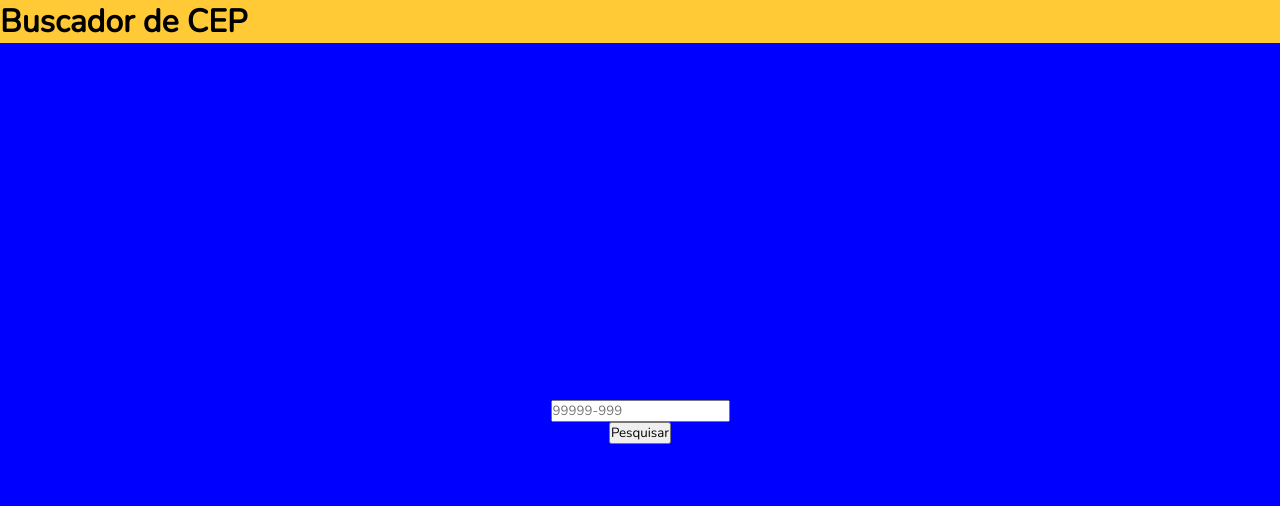
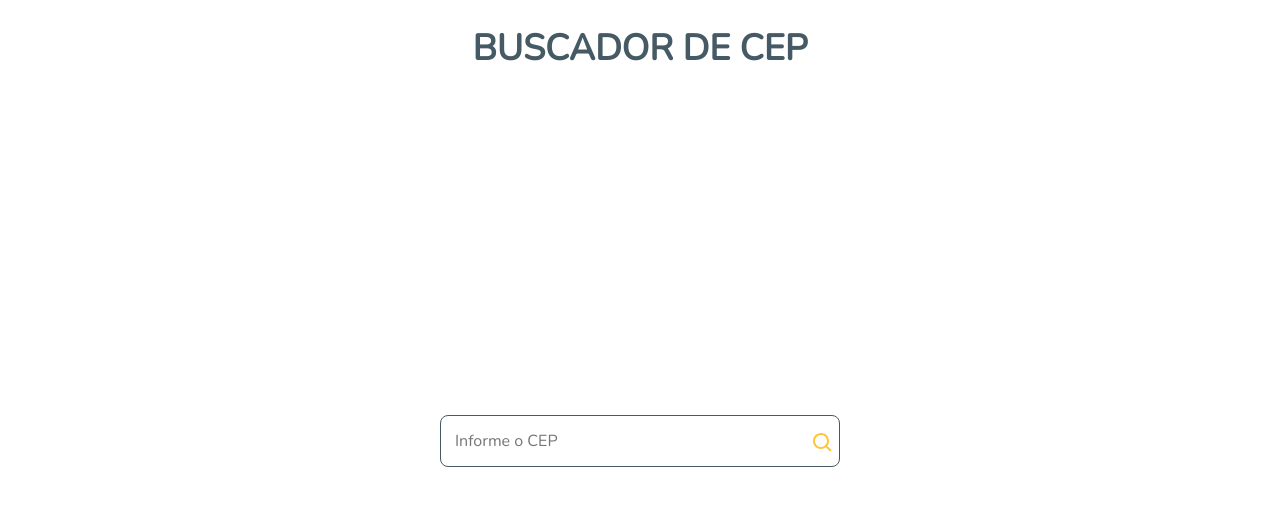
Before and after one commit to pedroviana71/frontEndEurekaTeste, a React (Create React App) app: page / in a window 1280 px wide. Shown: the top 506 px of the page. Built offline with nearby package versions, Linux system fonts and the light colour scheme.

Commit message:
added copy, fixed css, created address component

```diff
--- a/package.json
+++ b/package.json
@@ -7,8 +7,10 @@
     "@testing-library/react": "^13.4.0",
     "@testing-library/user-event": "^13.5.0",
     "axios": "^1.1.0",
+    "clsx": "^1.2.1",
     "react": "^18.2.0",
     "react-dom": "^18.2.0",
+    "react-icons": "^4.4.0",
     "react-scripts": "5.0.1",
     "web-vitals": "^2.1.4"
   },
--- a/src/actions/api.js
+++ b/src/actions/api.js
@@ -1,5 +1,5 @@
 import axios from "axios";
 
 export const api = axios.create({
-  baseURL: "http://localhost:3001/",
+  baseURL: "http://localhost:3001/api/",
 });
--- a/src/actions/cep.js
+++ b/src/actions/cep.js
@@ -3,6 +3,7 @@ import { api } from "./api";
 export const getCEP = async (cep) => {
   try {
     const { data } = await api.get(cep);
+    console.log(data, "data");
     return data;
   } catch (error) {
     console.log(error);
--- /dev/null
+++ b/src/components/address/index.jsx
@@ -0,0 +1,55 @@
+import React, { useState } from "react";
+import styles from "./index.module.css";
+import { clsx } from "clsx";
+import { IoCopyOutline } from "react-icons/io5";
+
+const Address = ({ address, showInvalidAddress }) => {
+  const [hover, setHover] = useState(false);
+  const [copied, setCopied] = useState(false);
+
+  const showText = () => {
+    setCopied(true);
+    setTimeout(() => {
+      setCopied(false);
+    }, 1000);
+  };
+
+  const handleCopy = async () => {
+    await navigator.clipboard.writeText(
+      `${address.logradouro}, ${address.bairro}, ${address.localidade}, ${address.uf}`
+    );
+    showText();
+  };
+
+  return (
+    <>
+      {address.logradouro && (
+        <div className={styles.addressContainer}>
+          <div className={styles.address}>
+            <p>Bairro: {address.bairro}</p>
+            <p>Logradouro: {address.logradouro}</p>
+            <p>Localidade: {address.localidade}</p>
+            <p>UF: {address.uf}</p>
+          </div>
+          <div className={styles.buttonContainer}>
+            <button onClick={handleCopy} className={styles.button}>
+              <IoCopyOutline
+                className={clsx(hover ? styles.copyIconHover : styles.copyIcon)}
+                onMouseEnter={() => setHover(true)}
+                onMouseLeave={() => setHover(false)}
+              />
+            </button>
+            {copied && <p>Copiado!</p>}
+          </div>
+        </div>
+      )}
+      {showInvalidAddress && (
+        <div className={clsx(!showInvalidAddress && styles.addressContainer)}>
+          <p>CEP inválido</p>
+        </div>
+      )}
+    </>
+  );
+};
+
+export default Address;
--- /dev/null
+++ b/src/components/address/index.module.css
@@ -0,0 +1,39 @@
+.addressContainer{
+    display: flex;
+    align-items: center;
+    justify-content: space-around;
+    padding: 16px 8px;
+    border: 1px solid #ffc535;
+    border-radius: 8px;
+    width: 400px;
+}
+
+.buttonContainer{
+    display: flex;
+    flex-direction: column;
+    align-items: center;
+    height: 20px;
+    width: 40px;
+}
+
+.button{
+    background-color: white;
+    border: none;
+    border-radius: 8px;
+    cursor: pointer;
+}
+
+.copyIcon{
+    font-size: 24px;
+    color: #ffc535;
+}
+.copyIconHover{
+    color: #455a64;
+    font-size: 24px;
+}
+
+@media screen and (max-width: 768px) {
+    .addressContainer{
+        width: 250px;
+    }
+}
--- a/src/components/header/index.jsx
+++ b/src/components/header/index.jsx
@@ -3,7 +3,7 @@ import styles from "./index.module.css";
 const Header = () => {
   return (
     <div className={styles.headerContainer}>
-      <h1>Buscador de CEP</h1>
+      <h1 className={styles.title}>BUSCADOR DE CEP </h1>
     </div>
   );
 };
--- a/src/components/header/index.module.css
+++ b/src/components/header/index.module.css
@@ -1,3 +1,9 @@
-.headerContainer{
-    background-color: #FFCA36;
+.headerContainer {
+    padding: 24px;
+    text-align: center;
 }
+
+.title {
+    font-size: 36px;
+    color: #455A64;
+}
--- a/src/components/search/index.jsx
+++ b/src/components/search/index.jsx
@@ -2,15 +2,24 @@ import { useState } from "react";
 import { regexCEP } from "../../utils/functions/regex";
 import { getCEP } from "../../actions/cep";
 import styles from "./index.module.css";
+import { BiSearch } from "react-icons/bi";
+import Address from "../address";
 
 const Search = () => {
   const [cep, setCep] = useState("");
   const [address, setAddress] = useState({});
+  const [showInvalidAddress, setShowInvalidAdress] = useState(false);
 
   const handleSearch = async () => {
     const formattedCEP = cep.replace(/[-]/g, "");
     const data = await getCEP(formattedCEP);
-    setAddress(data);
+    if (data && !data.erro && cep) {
+      setAddress(data);
+      setShowInvalidAdress(false);
+    } else {
+      setShowInvalidAdress(true);
+      setAddress({});
+    }
   };
 
   const handleChange = (e) => {
@@ -18,16 +27,28 @@ const Search = () => {
     setCep(cepRegex);
   };
 
+  const handleKeyDown = (e) => {
+    if (e.key === "Enter") {
+      handleSearch(cep);
+    }
+  };
+
   return (
-    <div className={styles.searchContainer}>
-      <input type="text" placeholder="99999-999" onChange={handleChange} />
-      <button onClick={() => handleSearch(cep)}>Pesquisar</button>
-      {address.logradouro && (
-        <div>
-          <p>Bairro: {address.bairro}</p>
-          <p>Logradouro: {address.logradouro}</p>
-        </div>
-      )}
+    <div className={styles.container}>
+      <div className={styles.searchContainer}>
+        <input
+          onKeyDown={(e) => handleKeyDown(e)}
+          type="text"
+          placeholder="Informe o CEP"
+          onChange={handleChange}
+          className={styles.searchInput}
+          autoFocus
+        />
+        <button onClick={() => handleSearch(cep)} className={styles.button}>
+          <BiSearch className={styles.icon} />
+        </button>
+      </div>
+      <Address address={address} showInvalidAddress={showInvalidAddress} />
     </div>
   );
 };
--- a/src/components/search/index.module.css
+++ b/src/components/search/index.module.css
@@ -1,8 +1,40 @@
-.searchContainer{
+.container{
     display: flex;
+    justify-content: center;
     flex-direction: column;
-    background-color: blue;
-    justify-content: center;
     flex: 1;
     align-items: center;
 }
+.searchContainer{
+    width: 400px;
+    display: flex;
+    justify-content: space-between;
+    padding: 4px;
+    border: 1px solid #455a64;
+    border-radius: 8px;
+    margin-bottom: 16px;
+}
+.searchInput{
+    display: flex;
+    align-items: center;
+    padding: 10px;
+    font-size: 16px;
+    border: 0;
+    outline: none;
+}
+.button{
+    font-size: 24px;
+    color: #ffc535;
+    background-color: rgb(255, 255, 255);
+    border: 0;
+    cursor: pointer;
+}
+.icon{
+    vertical-align: middle;
+}
+
+@media screen and (max-width: 768px) {
+    .searchContainer{
+        width: 250px;
+    }
+}
```
Also changed, not shown: 2 other files (tests, documents, lock files or other folders).
